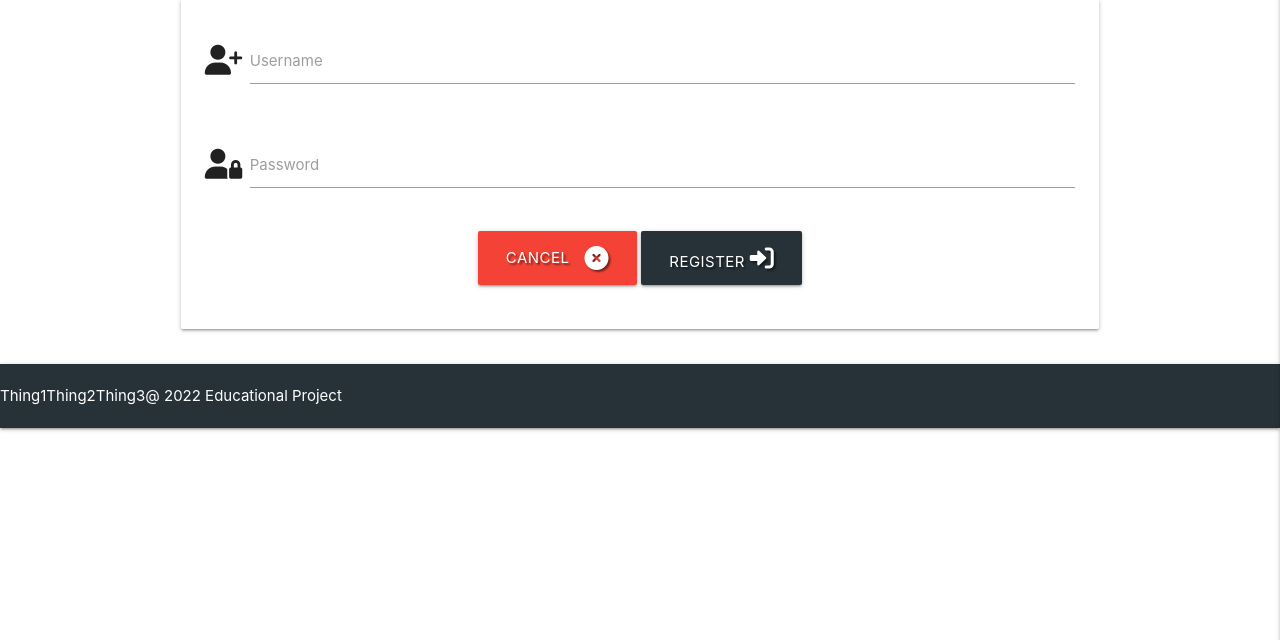
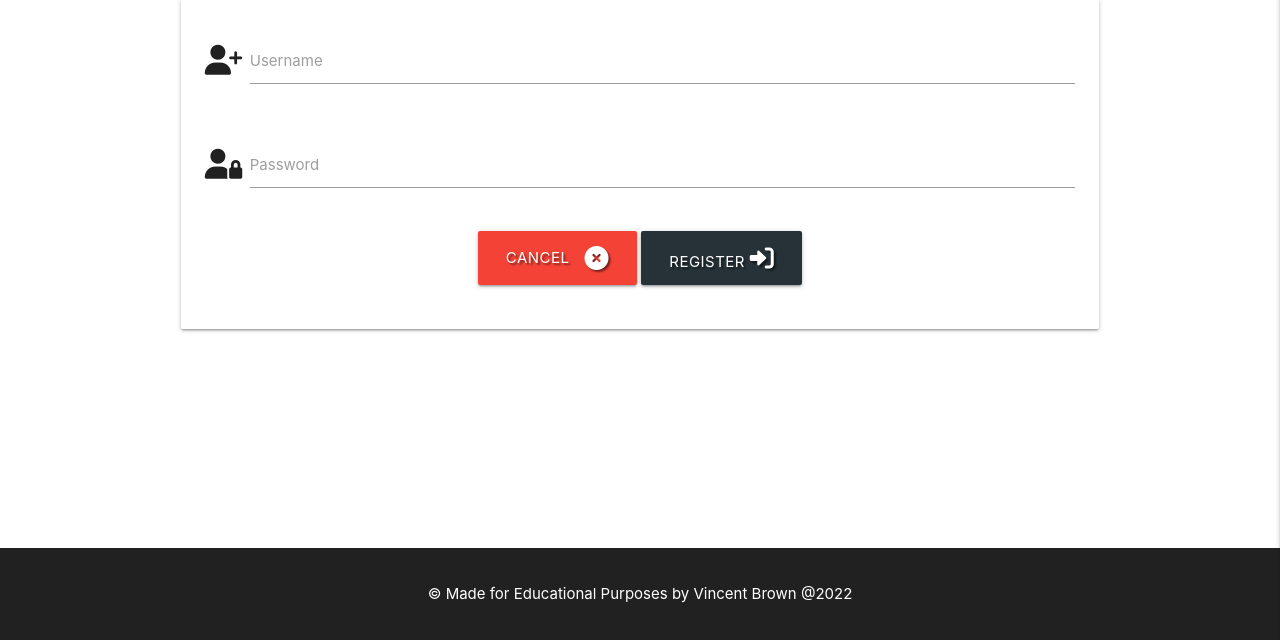
Before and after one commit to Code-Institute-Submissions/VinBdev-Predict_Your_Sales_JuneResub, a Flask app: page /new_user in a window 1280 px wide. Shown: the part 160-800 px from the top of the page. Run offline with Flask 2, Linux system fonts and the light colour scheme; some libraries are stand-ins or nearby versions.

Commit message:
Added footer to base.html

```diff
--- a/static/css/style.css
+++ b/static/css/style.css
@@ -25,9 +25,9 @@
     font-size: 10px;
 }
 
-.wrapper-footer{
-    padding: 0px;
-    margin: 0px;
-    height: 1rem;
-    display: block;
+.page-footer{
+     position:fixed;
+     bottom:0;
+     left:0;
+     width:100%;
 }
--- a/templates/base.html
+++ b/templates/base.html
@@ -72,17 +72,15 @@
     {% endblock %}
     </main>
 
-    <div class="wrapper wrapper-footer blue-grey darken-4">
-        <footer>
-            <nav class=" blue-grey darken-4">
-                <ul>
-                    <li>Thing1 </li>
-                    <li>Thing2 </li>
-                    <li>Thing3 </li>
-                    <li>@ 2022 Educational Project </li>
-                </ul>
-            </nav>
-        </footer>
+    <div class="footer-copyright page-footer grey darken-4">
+        <div class="container center-align">
+            <div class="row">
+                <div class="col s12">
+                    <p>&copy; Made for Educational Purposes by Vincent Brown @2022</p>
+                </div>
+
+            </div>
+        </div>
     </div>
 
     <script src="https://code.jquery.com/jquery-3.6.0.min.js"
```
